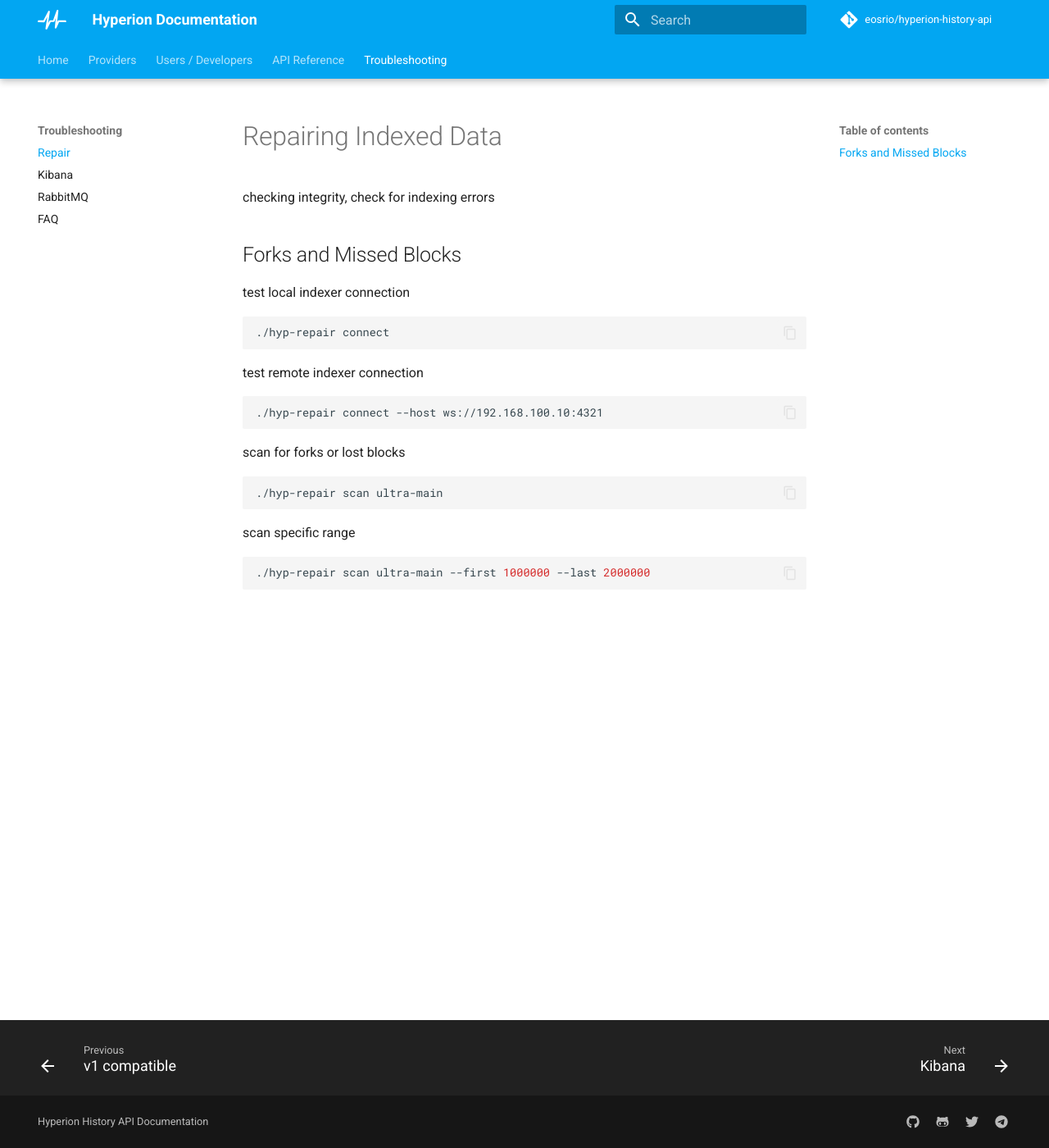
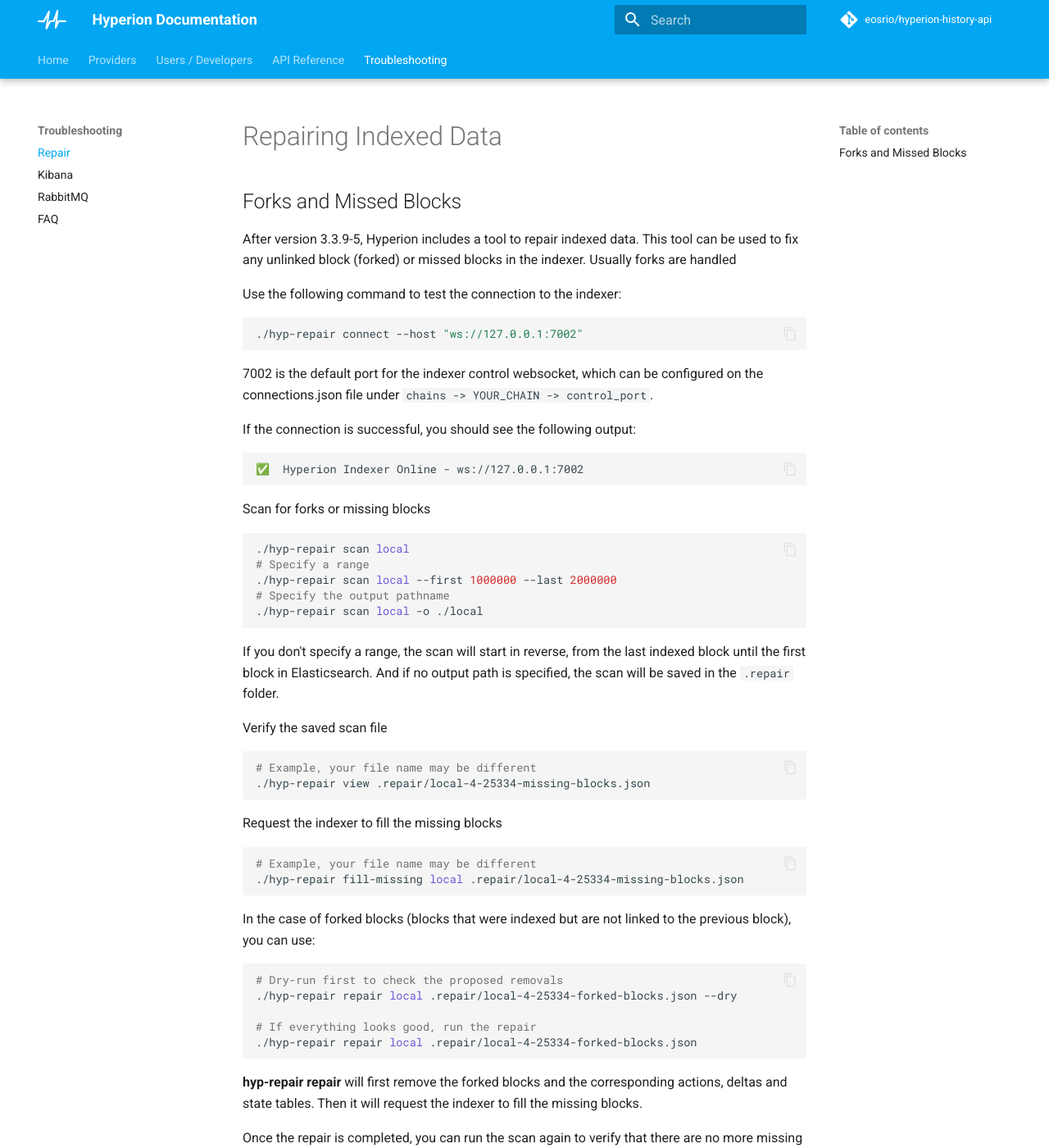
Before and after one commit to eosrio/hyperion-docs, an MkDocs documentation site: the page built from docs/help/repair.md, in a window 1280 px wide and 1400 px high. Shown: the whole window at 82% size. Built offline with MkDocs 1.6.1 and Material for MkDocs 9.7.7, drawn with Linux system fonts in a browser that asks for light colours; comment, search, counter and statistics services are not loaded; some of the changed text lies outside the part shown.

Commit message:
repair tool instructions

````diff
--- a/docs/help/repair.md
+++ b/docs/help/repair.md
@@ -1,30 +1,66 @@
-
-
 # Repairing Indexed Data
-checking integrity, check for indexing errors
 
 ## Forks and Missed Blocks
 
-test local indexer connection
+After version 3.3.9-5, Hyperion includes a tool to repair indexed data. This tool can be used to fix any unlinked
+block (forked)
+or missed blocks in the indexer. Usually forks are handled
+
+Use the following command to test the connection to the indexer:
 
 ```shell
-./hyp-repair connect
+./hyp-repair connect --host "ws://127.0.0.1:7002"
 ```
 
-test remote indexer connection
+7002 is the default port for the indexer control websocket, which can be configured on the connections.json file
+under `chains -> YOUR_CHAIN -> control_port`.
+
+If the connection is successful, you should see the following output:
 
 ```shell
-./hyp-repair connect --host ws://192.168.100.10:4321
+✅  Hyperion Indexer Online - ws://127.0.0.1:7002
 ```
 
-scan for forks or lost blocks
+Scan for forks or missing blocks
 
 ```shell
-./hyp-repair scan ultra-main
+./hyp-repair scan local
+# Specify a range
+./hyp-repair scan local --first 1000000 --last 2000000
+# Specify the output pathname
+./hyp-repair scan local -o ./local
 ```
 
-scan specific range
+If you don't specify a range, the scan will start in reverse, from the last indexed block until the first block in
+Elasticsearch.
+And if no output path is specified, the scan will be saved in the `.repair` folder.
+
+Verify the saved scan file
 
 ```shell
-./hyp-repair scan ultra-main --first 1000000 --last 2000000
+# Example, your file name may be different
+./hyp-repair view .repair/local-4-25334-missing-blocks.json
 ```
+
+Request the indexer to fill the missing blocks
+
+```shell
+# Example, your file name may be different
+./hyp-repair fill-missing local .repair/local-4-25334-missing-blocks.json
+```
+
+In the case of forked blocks (blocks that were indexed but are not linked to the previous block), you can use:
+
+```shell
+# Dry-run first to check the proposed removals
+./hyp-repair repair local .repair/local-4-25334-forked-blocks.json --dry
+
+# If everything looks good, run the repair
+./hyp-repair repair local .repair/local-4-25334-forked-blocks.json
+```
+
+**hyp-repair repair** will first remove the forked blocks and the corresponding actions, deltas and state tables. Then
+it will
+request the indexer to fill the missing blocks.
+
+Once the repair is completed, you can run the scan again to verify that there are no more missing blocks or forks.
````
